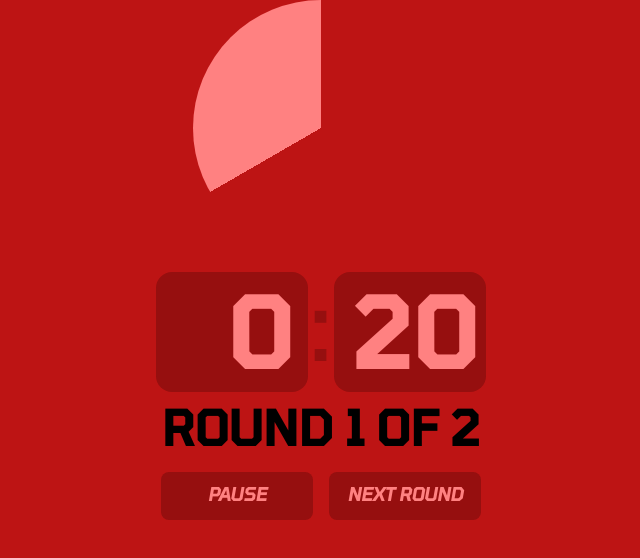
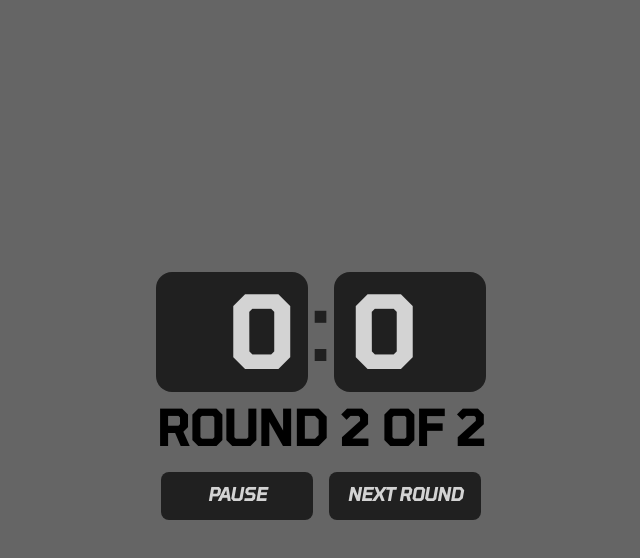
Before and after one commit to AbrahamGM1/BoxingAlarm, an Angular app: page / in a window 1280 px wide. Shown: the top 558 px of the page, without its empty margins (319-959 px from the left). Built offline with nearby package versions, Linux system fonts and the light colour scheme.

Commit message:
Funcionalidad de cambio de round completada, agregado fondo gris al terminar todos los rounds, se pueden saltar rounds al pulsar el boton

```diff
--- a/src/app/modules/alarm/alarm.component.html
+++ b/src/app/modules/alarm/alarm.component.html
@@ -1,15 +1,15 @@
-<div class="content" [ngStyle]="{'background-color': bgstatus}">
+<div class="content" [ngStyle]="{'background-color': bgstatus()}">
 
-    <div class="chart" [ngStyle]="{'background': 'conic-gradient(transparent calc((3.6deg)*'+percentage+'), '+status+' 0deg)'}">
+    <div class="chart" [ngStyle]="{'background': 'conic-gradient(transparent calc((3.6deg)*'+percentage+'), '+status()+' 0deg)'}">
 
     </div>
 
     <div class="timer">
-        <div class="minutes" [ngStyle]="{'background-color': buttonstatus, 'color':status}">
+        <div class="minutes" [ngStyle]="{'background-color': buttonstatus(), 'color':status()}">
             <b><span>{{realminutes}}</span></b>
         </div>
-        <span [ngStyle]="{'color': buttonstatus}">:</span>
-        <div class="seconds" [ngStyle]="{'background-color': buttonstatus, 'color':status}">
+        <span [ngStyle]="{'color': buttonstatus()}">:</span>
+        <div class="seconds" [ngStyle]="{'background-color': buttonstatus(), 'color':status()}">
             <b><span>{{realseconds}}</span></b>
         </div>
     </div>
@@ -20,13 +20,13 @@
 
     <div class="buttons">
         <ng-container *ngIf="isrunning; else elseTemplate">
-            <button (click)="stop()" [ngStyle]="{'color': status, 'background-color':buttonstatus}"><b>PAUSE</b></button>
+            <button (click)="stop()" [ngStyle]="{'color': status(), 'background-color':buttonstatus()}"><b>PAUSE</b></button>
         </ng-container>
         <ng-template #elseTemplate>
-            <button (click)="start()" [ngStyle]="{'color': status, 'background-color':buttonstatus}"><b>RESUME</b></button>
+            <button (click)="start()" [ngStyle]="{'color': status(), 'background-color':buttonstatus()}"><b>RESUME</b></button>
         </ng-template>
 
-        <button [ngStyle]="{'color': status, 'background-color':buttonstatus}"><b>NEXT ROUND</b></button>
+        <button (click)="goToNextRound()" [ngStyle]="{'color': status(), 'background-color':buttonstatus()}"><b>NEXT ROUND</b></button>
     </div>
 
 </div>
--- a/src/app/modules/alarm/alarm.component.ts
+++ b/src/app/modules/alarm/alarm.component.ts
@@ -1,5 +1,5 @@
 import { CommonModule } from '@angular/common';
-import { Component } from '@angular/core';
+import { Component, Signal, signal } from '@angular/core';
 import { Subscription, interval } from 'rxjs';
 
 @Component({
@@ -11,9 +11,12 @@ import { Subscription, interval } from 'rxjs';
 })
 export class AlarmComponent {
 
+  //Estos segundos son de la cuenta regresiva antes de que comienze el primer round o se salte un round.
+  firstseconds:number = 5;
+
   //Tiempo en minutos y segundos que tendra la alarma
-  realminutes:number = 1;
-  realseconds:number = 0;
+  realminutes:number = 0;
+  realseconds:number = 35;
 
   //Realtime es todos los minutos en segundos para hacer la conversion
   //del porcentaje de la gráfica que se va a ir reduciendo
@@ -22,14 +25,25 @@ export class AlarmComponent {
   onepercent: number = 100/this.realtime;
 
   //Tiempo en minutos y segundos de descanso
-  restminutes:number = 1;
-  restseconds:number = 0;
+  restminutes:number = 0;
+  restseconds:number = 30;
 
   //Mismo caso que Realtime, percentage y onepercent, solo que
   //estas variables se enfocan al periodo de descanso del round, por eso el rest.
   resttime: number = (this.restminutes*60)+(this.restseconds);
   restpercentage: number = 0;
   restonepercent: number = 100/this.resttime;
+
+
+  //Los aux son la referencia del tiempo que dura un round normal, para que no se pierda al
+  //reemplazar los tiempos del round en el periodo de descanso
+  auxminutes:number = this.realminutes;
+  auxseconds:number = this.realseconds;
+  auxpercentage:number = this.percentage;
+  //No se referencia con realtime, porque realtime al mero inicio
+  //solo valdra los segundos de preparacion antes del primer round
+  auxtime:number = (this.realminutes*60)+(this.realseconds);
+  auxonepercent:number = this.onepercent;
 
   //Boolean para el boton de pausa
   isrunning: boolean = true;
@@ -53,18 +67,18 @@ export class AlarmComponent {
    * bcolors - el color de los botones y del fondo de los marcadores
    * bgcolors - el color del fondo de la aplicacion
    */
-  colors: string[]=['rgb(182, 255, 146)','rgb(254, 233, 161)', 'rgb(255, 129, 129)']
-  bcolors: string[] = ['green', 'rgb(142, 128, 5)', 'rgb(150, 15, 15)']
-  bgcolors: string[]=['rgb(86, 189, 34)','rgb(255, 204, 36)', 'rgb(189, 20, 20)']
+  colors: string[]=['rgb(182, 255, 146)','rgb(254, 233, 161)', 'rgb(255, 129, 129)', 'rgb(211, 211, 211)']
+  bcolors: string[] = ['green', 'rgb(142, 128, 5)', 'rgb(150, 15, 15)', 'rgb(32, 32, 32)']
+  bgcolors: string[]=['rgb(86, 189, 34)','rgb(255, 204, 36)', 'rgb(189, 20, 20)', 'rgb(101, 101, 101)']
 
   /**
    * Todos los status comienzan con el tono verde,
    * los status son las referencias de los colores que tendran los objetos html
    * con estos colores
    */
-  status: string = this.colors[0]
-  buttonstatus: string = this.bcolors[0]
-  bgstatus: string = this.bgcolors[0]
+  status = signal(this.colors[0])
+  buttonstatus = signal(this.bcolors[0])
+  bgstatus = signal(this.bgcolors[0])
 
   ngOnInit(): void {
     //Called after the constructor, initializing input properties, and the first call to ngOnChanges.
@@ -80,10 +94,10 @@ export class AlarmComponent {
 
 
   start(){
+
     this.isrunning = true;
     this.subscription = interval(50).subscribe(() => {
 
-      console.log(this.isresting)
     /* Cada que ya no queden segundos y quede por lo menos 1 minut
     se restara un minuto y se sumaran esos 60 segundos */
     if (this.realminutes>0 && this.realseconds == 0) {
@@ -102,54 +116,80 @@ export class AlarmComponent {
     this.percentage+=this.onepercent
 
     //Cuando se acabe el tiempo comienza el periodo de descanso
+    //Si ya no hay mas rounds detiene la alarma
     if (this.realtime<=0 && this.isresting==false) {
-      this.status = this.colors[2];
-      this.buttonstatus = this.bcolors[2];
-      this.bgstatus = this.bgcolors[2];
-
-      //cambio de round
-      this.realminutes = this.restminutes
-      this.realseconds = this.restseconds
-      this.realtime = this.resttime
-      this.percentage = this.restpercentage
-      this.onepercent = this.restonepercent
-      this.isresting = true;
+      if (this.currentround>=this.rounds) {
+        this.stop();
+      } else{
+        this.changeToRest();
+      }
     }
-
-    ///TO DO
-    if (this.realtime<=0) {
-      this.status = this.colors[0];
-      this.buttonstatus = this.bcolors[0];
-      this.bgstatus = this.bgcolors[0];
-
-      //cambio de round
-      this.realminutes = this.realminutes
-      this.realseconds = this.realseconds
-      this.realtime = this.realtime
-      this.percentage = this.percentage
-      this.onepercent = this.onepercent
-      this.isresting = false;
+    //Si esta en periodo de descanso y se acaba el tiempo comienza el siguiente round
+    if (this.realtime<=0 && this.isresting==true) {
+      this.currentround++;
+      this.changeToActive();
     }
 
     //Cuando quedan N cantidad de segundos se cambian todos los colores al tono amarillo
     if (this.realtime<=10) {
-      this.status = this.colors[1];
-      this.buttonstatus = this.bcolors[1];
-      this.bgstatus = this.bgcolors[1];
+      this.status.set(this.colors[1]);
+      this.buttonstatus.set(this.bcolors[1]);
+      this.bgstatus.set(this.bgcolors[1]);
     }
 
     //Cuando queda menos del segundo se cambian todos los colores al tono rojo
-    if (this.realtime<1){
-      this.status = this.colors[2];
-      this.buttonstatus = this.bcolors[2];
-      this.bgstatus = this.bgcolors[2];
+    if (this.realtime<1 && this.currentround==this.rounds){
+      this.status.set(this.colors[3]);
+      this.buttonstatus.set(this.bcolors[3]);
+      this.bgstatus.set(this.bgcolors[3]);
     }
     })
   }
 
+  goToNextRound(){
+    if(this.currentround<this.rounds){
+      this.currentround++;
+      this.changeToActive();
+    }
+  }
+
+
+  changeToRest(){
+    this.status.set(this.colors[2]);
+    this.buttonstatus.set(this.bcolors[2]);
+    this.bgstatus.set(this.bgcolors[2]);
+
+    //cambio de round
+    this.realminutes = this.restminutes
+    this.realseconds = this.restseconds
+    this.realtime = this.resttime
+    this.percentage = this.restpercentage
+    this.onepercent = this.restonepercent
+    this.isresting = true;
+
+  }
+
+  changeToActive(){
+    this.status.set(this.colors[0]);
+    this.buttonstatus.set(this.bcolors[0]);
+    this.bgstatus.set(this.bgcolors[0]);
+
+    //cambio de round
+    this.realminutes = this.auxminutes
+    this.realseconds = this.auxseconds
+    this.realtime = this.auxtime
+    this.percentage = this.auxpercentage
+    this.onepercent = this.auxonepercent
+    this.isresting = false;
+  }
+
   stop(){
+
     if (this.subscription) {
       this.subscription.unsubscribe();
+      this.status.set(this.colors[3]);
+      this.buttonstatus.set(this.bcolors[3]);
+      this.bgstatus.set(this.bgcolors[3]);
 
       /**La condicion isrunning esta hecha para el boton de pausa
          de manera que mientras queden segundos del tiempo se pueda poner
```
